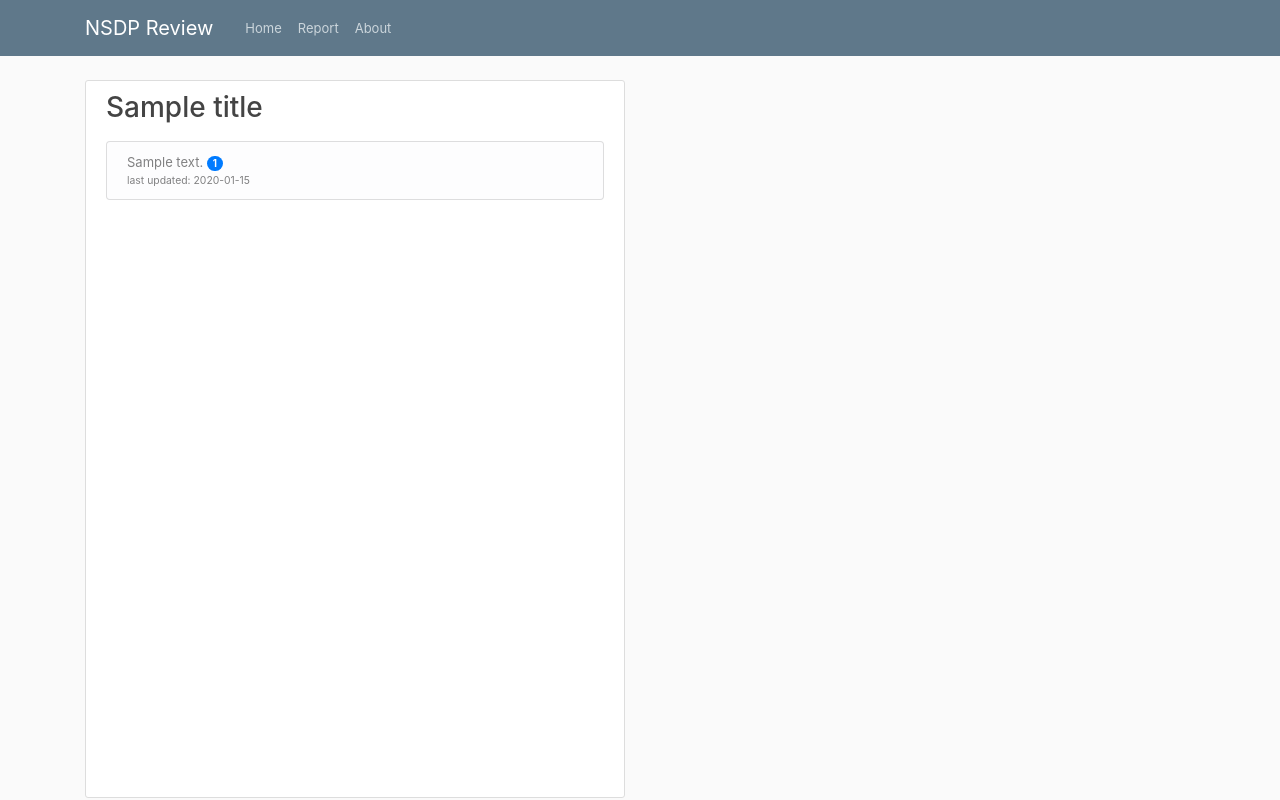
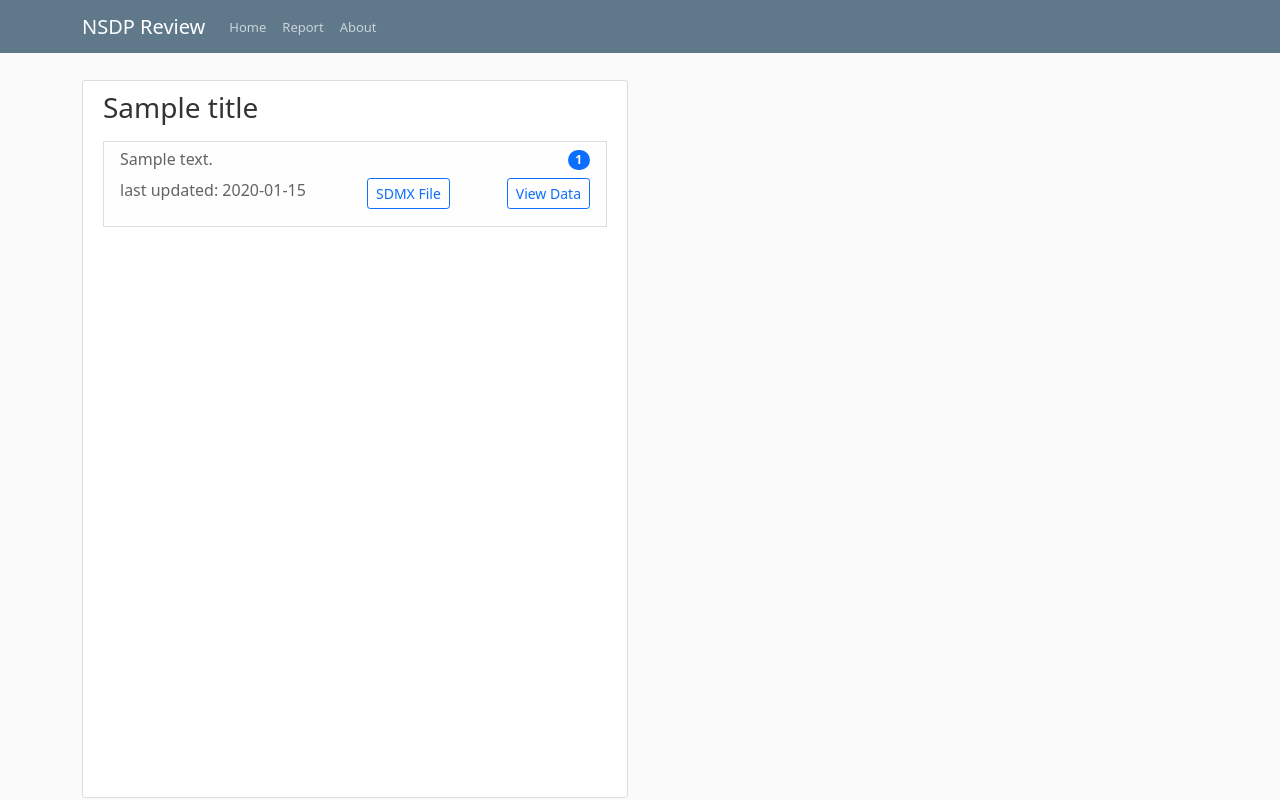
Before and after one commit to aboddie/GlobalDataCommons, a Flask app: template globaldatacommons/templates/CountryPages.html in a window 1280 px wide. Run offline with Flask 2, Linux system fonts and the light colour scheme; the template is opened without the code that fills it: most values are stand-ins (such as "Sample title", 1, 10 or a date in 2020); some libraries are stand-ins or nearby versions.

Commit message:
Update Category Cards and new version of Bootstrap

```diff
--- a/globaldatacommons/static/main.css
+++ b/globaldatacommons/static/main.css
@@ -3,11 +3,11 @@ body {
   color: #333333;
   margin-top: 5rem;
 }
-
+/*
 h1, h2, h3, h4, h5, h6 {
   color: #444444;
 }
-
+*/
 a {
 	font-size: small;
 	line-height: normal
@@ -37,10 +37,10 @@ a {
   /* margin-bottom: 20px;  */
 }
 
-ul {
+/*ul {
   font-size: 10px;
   line-height: 0.7
-}
+}*/
 
 .article-title {
   color: #444444;
@@ -95,8 +95,6 @@ a.article-title:hover {
   overflow-y: scroll;
 }
 
-
-
 .scrollbar-primary::-webkit-scrollbar {
 width: 12px;
 background-color: #F5F5F5; }
@@ -105,10 +103,6 @@ background-color: #F5F5F5; }
 border-radius: 10px;
 -webkit-box-shadow: inset 0 0 6px rgba(0, 0, 0, 0.1);
 background-color: #4285F4; }
-
-.list-group-item{
-
-}
 
 canvas {
     padding: 0;
--- a/globaldatacommons/templates/CountryPages.html
+++ b/globaldatacommons/templates/CountryPages.html
@@ -1,23 +1,43 @@
 {% extends "layout2Column.html" %}
 
 {% block listcontent %}
-		{%for items in listitems%}
-			{% if items.has_error == True %}
-				<a class="list-group-item list-group-item-danger d-flex flex-column justify-content-between">
-					<div align-items-start>
-						<div>{{items.description}}</div>
-						<div><small>{{items.error_text}}</small></div>
-						<div><small>last updated: {{items.lastupdated.strftime('%m/%d/%Y')}}</small></div>
+	{%for items in listitems%}
+		{% if items.has_error %}
+			<ui class="list-group-item list-group-item-danger">
+				<div class="row">
+					<h6 class="d-flex justify-content-between">{{items.description}}</h6>
+				</div>
+				<div class="row">
+					<p class = "col">last updated: {{items.lastupdated.strftime('%m/%d/%Y')}}</p>
+					<div class = "col d-flex justify-content-between">
+						<div>
+							<a class="btn btn-outline-primary btn-sm" href="{{items.url}}" role="button" target="_blank" rel="noopener noreferrer">SDMX File</a>
+						</div>
+						<div>
+							<button type="button" class="btn btn-outline-primary btn-sm" disabled>View Data</button>
+						</div>
 					</div>
-			{% else %}
-				<a href="{{url_for('country_domain', country = items.countrycode, domain = items.categorycode)}}" class="list-group-item list-group-item-light d-flex justify-content-between">
-					<div align-items-start>
-						<div>{{items.description}} <span class="badge badge-primary badge-pill">{{items.series_count}}</span></div>
-						<div><small>last updated: {{items.lastupdated.strftime('%m/%d/%Y')}}</small></div>
+				</div>
+				<div class="row"><small>{{items.error_text}}</small></div>
+			</ui>
+		{% else %}
+			<ui class="list-group-item list-group-item-light">
+				<div class="row">
+					<h6 class="d-flex justify-content-between">{{items.description}}
+					<span class="badge rounded-pill bg-primary">{{items.series_count}}</span></h6>
+				</div>
+				<div class="row">
+					<p class = "col">last updated: {{items.lastupdated.strftime('%m/%d/%Y')}}</p>
+					<div class = "col d-flex justify-content-between">
+						<div>
+							<a class="btn btn-outline-primary btn-sm" href="{{items.url}}" role="button" target="_blank" rel="noopener noreferrer">SDMX File</a>
+						</div>
+						<div>
+							<a class="btn btn-outline-primary btn-sm" href="{{url_for('country_domain', country = items.countrycode, domain = items.categorycode)}}" role="button">View Data</a>
+						</div>
 					</div>
-
-			{% endif %}
-
-				</a>
-		{% endfor %}
+				</div>
+			</ui>
+		{% endif %}
+	{% endfor %}
 {% endblock listcontent %}
--- a/globaldatacommons/templates/home.html
+++ b/globaldatacommons/templates/home.html
@@ -9,7 +9,7 @@
 				<a href="{{url_for('country_pages', country = country.code)}}" class="list-group-item list-group-item-light d-flex justify-content-between align-items-center">
 			{% endif %}
 					{{country.name}}
-					<span class="badge badge-primary badge-pill">{{ country.series_count }}</span>
+					<span class="badge rounded-pill bg-primary">{{ country.series_count }}</span>
 			</a>
 		{% endif %}
 	{% endfor %}
@@ -29,7 +29,7 @@
 						<a href="{{url_for('country_pages', country = country.code)}}" class="list-group-item list-group-item-light d-flex justify-content-between align-items-center">
 					{% endif %}
 							{{country.name}}
-							<span class="badge badge-primary badge-pill">{{ country.series_count }}</span>
+							<span class="badge rounded-pill bg-primary">{{ country.series_count }}</span>
 					</a>
 				{% endif %}
 			{% endfor %}
@@ -52,7 +52,7 @@
 							<a href="{{url_for('country_pages', country = country.code)}}" class="list-group-item list-group-item-light d-flex justify-content-between align-items-center">
 						{% endif %}
 								{{country.name}}
-								<span class="badge badge-primary badge-pill">{{ country.series_count }}</span>
+								<span class="badge rounded-pill bg-primary">{{ country.series_count }}</span>
 						</a>
 					{% endif %}
 				{% endfor %}
--- a/globaldatacommons/templates/layout.html
+++ b/globaldatacommons/templates/layout.html
@@ -6,8 +6,8 @@
     <meta name="viewport" content="width=device-width, initial-scale=1, shrink-to-fit=no">
 
     <!-- Bootstrap CSS -->
-    <link rel="stylesheet" href="https://stackpath.bootstrapcdn.com/bootstrap/4.3.1/css/bootstrap.min.css" integrity="sha384-ggOyR0iXCbMQv3Xipma34MD+dH/1fQ784/j6cY/iJTQUOhcWr7x9JvoRxT2MZw1T" crossorigin="anonymous">
-
+    <!--<link rel="stylesheet" href="https://stackpath.bootstrapcdn.com/bootstrap/4.3.1/css/bootstrap.min.css" integrity="sha384-ggOyR0iXCbMQv3Xipma34MD+dH/1fQ784/j6cY/iJTQUOhcWr7x9JvoRxT2MZw1T" crossorigin="anonymous">-->
+	<link href="https://cdn.jsdelivr.net/npm/bootstrap@5.1.1/dist/css/bootstrap.min.css" rel="stylesheet" integrity="sha384-F3w7mX95PdgyTmZZMECAngseQB83DfGTowi0iMjiWaeVhAn4FJkqJByhZMI3AhiU" crossorigin="anonymous">
 	<link rel="stylesheet" type = "text/css" href="{{ url_for('static', filename='main.css') }}">
 
 	{% if title %}
```
